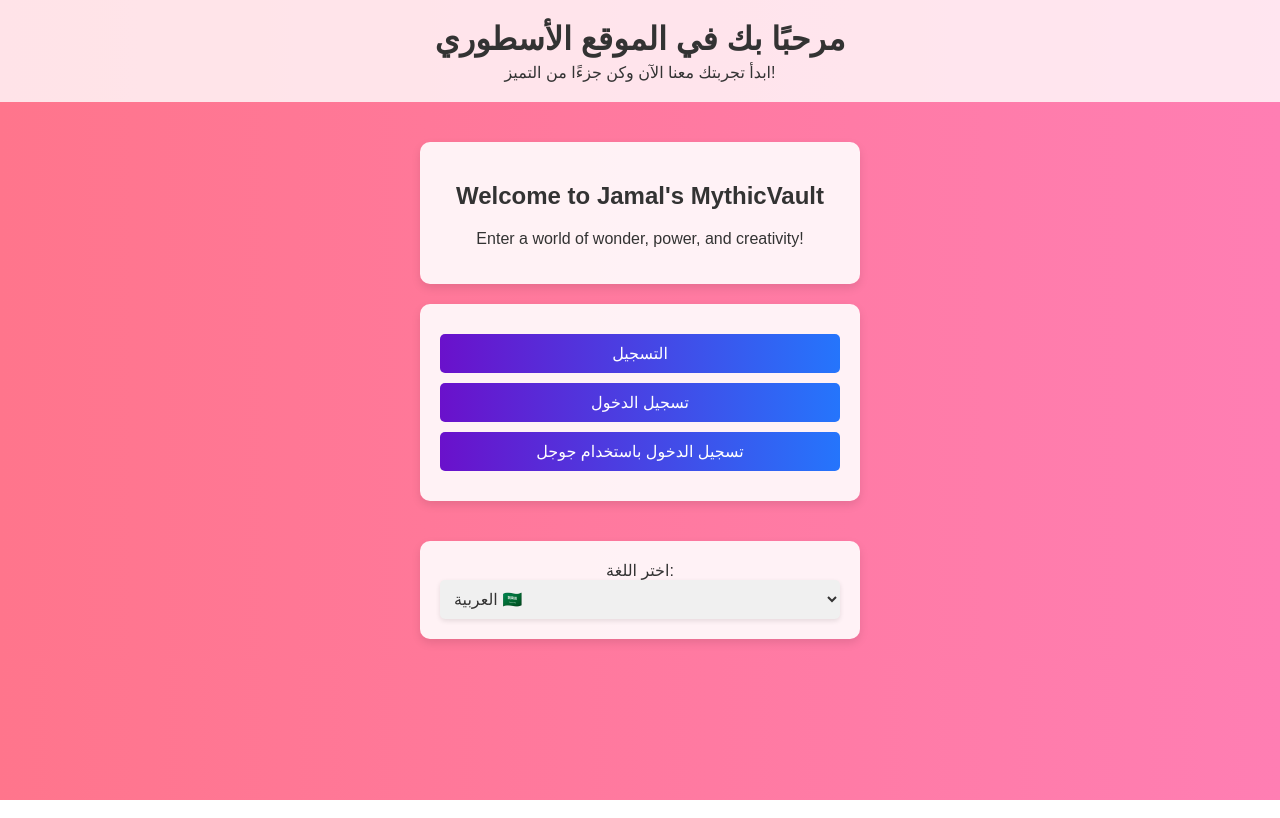
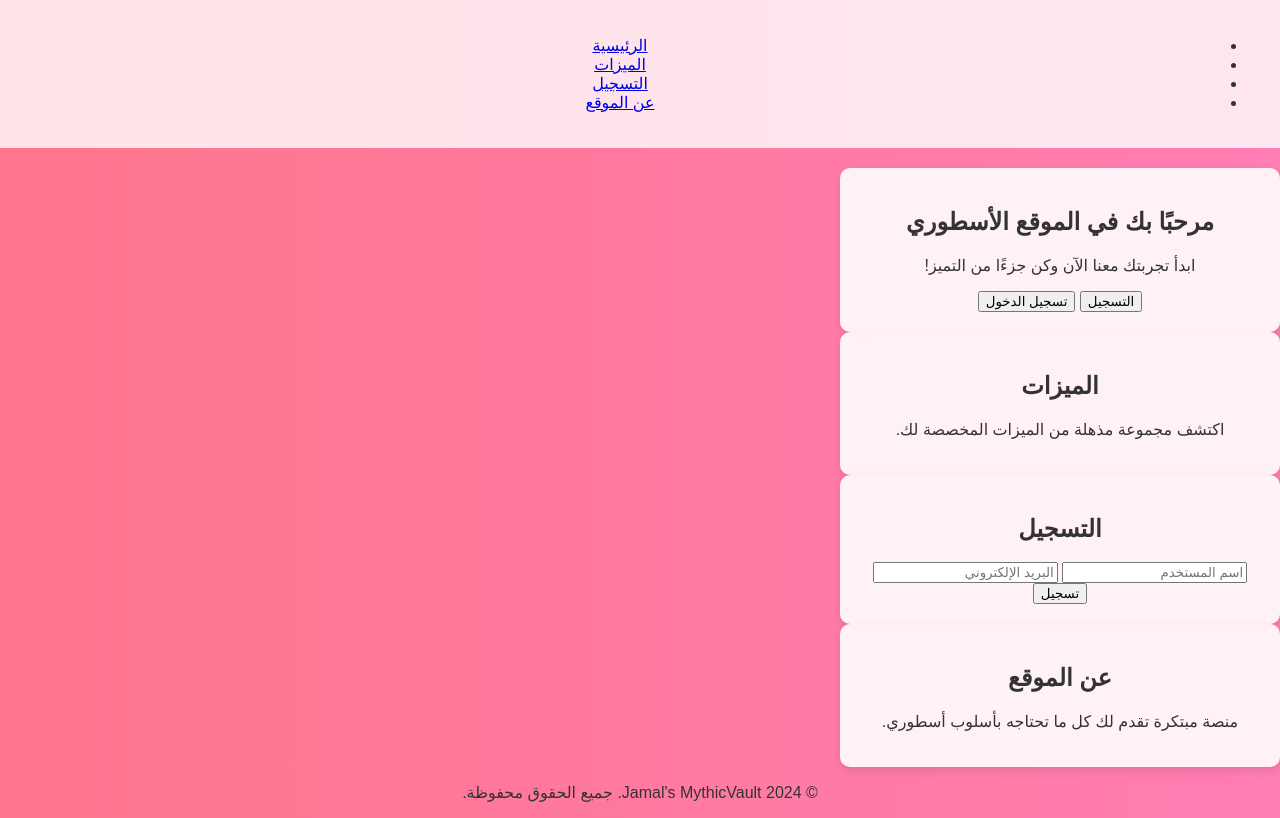
Before and after one commit to messoud464/messoud464, a plain HTML site: page index.html in a window 1280 px wide. Drawn offline with Linux system fonts and the light colour scheme.

Commit message:
Update index.html
Signed-off-by: messoud464 <sihamkhenniche7@gmail.com>

```diff
--- a/index.html
+++ b/index.html
@@ -1,36 +1,55 @@
 <!DOCTYPE html>
-<html lang="ar">
+<html lang="ar" dir="rtl">
 <head>
   <meta charset="UTF-8">
   <meta name="viewport" content="width=device-width, initial-scale=1.0">
-    <title>الموقع الأسطوري</title>
+  <title>Jamal's MythicVault</title>
   <link rel="stylesheet" href="style.css">
 </head>
 <body>
   <header>
+    <nav>
+      <ul>
+        <li><a href="#home">الرئيسية</a></li>
+        <li><a href="#features">الميزات</a></li>
+        <li><a href="#signup">التسجيل</a></li>
+        <li><a href="#about">عن الموقع</a></li>
+      </ul>
+    </nav>
+  </header>
+
+  <section id="home">
+    <div class="hero">
       <h1>مرحبًا بك في الموقع الأسطوري</h1>
       <p>ابدأ تجربتك معنا الآن وكن جزءًا من التميز!</p>
-    </header>
-    <main>
-        <section class="intro">
-            <h2>Welcome to Jamal's MythicVault</h2>
-            <p>Enter a world of wonder, power, and creativity!</p>
+      <div class="buttons">
+        <button onclick="window.location.href='#signup';">التسجيل</button>
+        <button onclick="window.location.href='#login';">تسجيل الدخول</button>
+      </div>
+    </div>
   </section>
-        <section class="actions">
-            <button class="btn">التسجيل</button>
-            <button class="btn">تسجيل الدخول</button>
-            <button class="btn">تسجيل الدخول باستخدام جوجل</button>
+
+  <section id="features">
+    <h2>الميزات</h2>
+    <p>اكتشف مجموعة مذهلة من الميزات المخصصة لك.</p>
   </section>
-        <section class="language-selection">
-            <label for="language-select">اختر اللغة:</label>
-            <select id="language-select">
-                <option value="ar">العربية 🇸🇦</option>
-                <option value="en">English 🇺🇸</option>
-                <option value="fr">Français 🇫🇷</option>
-                <option value="es">Español 🇪🇸</option>
-                <option value="de">Deutsch 🇩🇪</option>
-            </select>
+
+  <section id="signup">
+    <h2>التسجيل</h2>
+    <form>
+      <input type="text" placeholder="اسم المستخدم">
+      <input type="email" placeholder="البريد الإلكتروني">
+      <button type="submit">تسجيل</button>
+    </form>
   </section>
-    </main>
+
+  <section id="about">
+    <h2>عن الموقع</h2>
+    <p>منصة مبتكرة تقدم لك كل ما تحتاجه بأسلوب أسطوري.</p>
+  </section>
+
+  <footer>
+    <p>&copy; 2024 Jamal's MythicVault. جميع الحقوق محفوظة.</p>
+  </footer>
 </body>
 </html>
```
Lines whose indentation alone changed are shown as unchanged.
